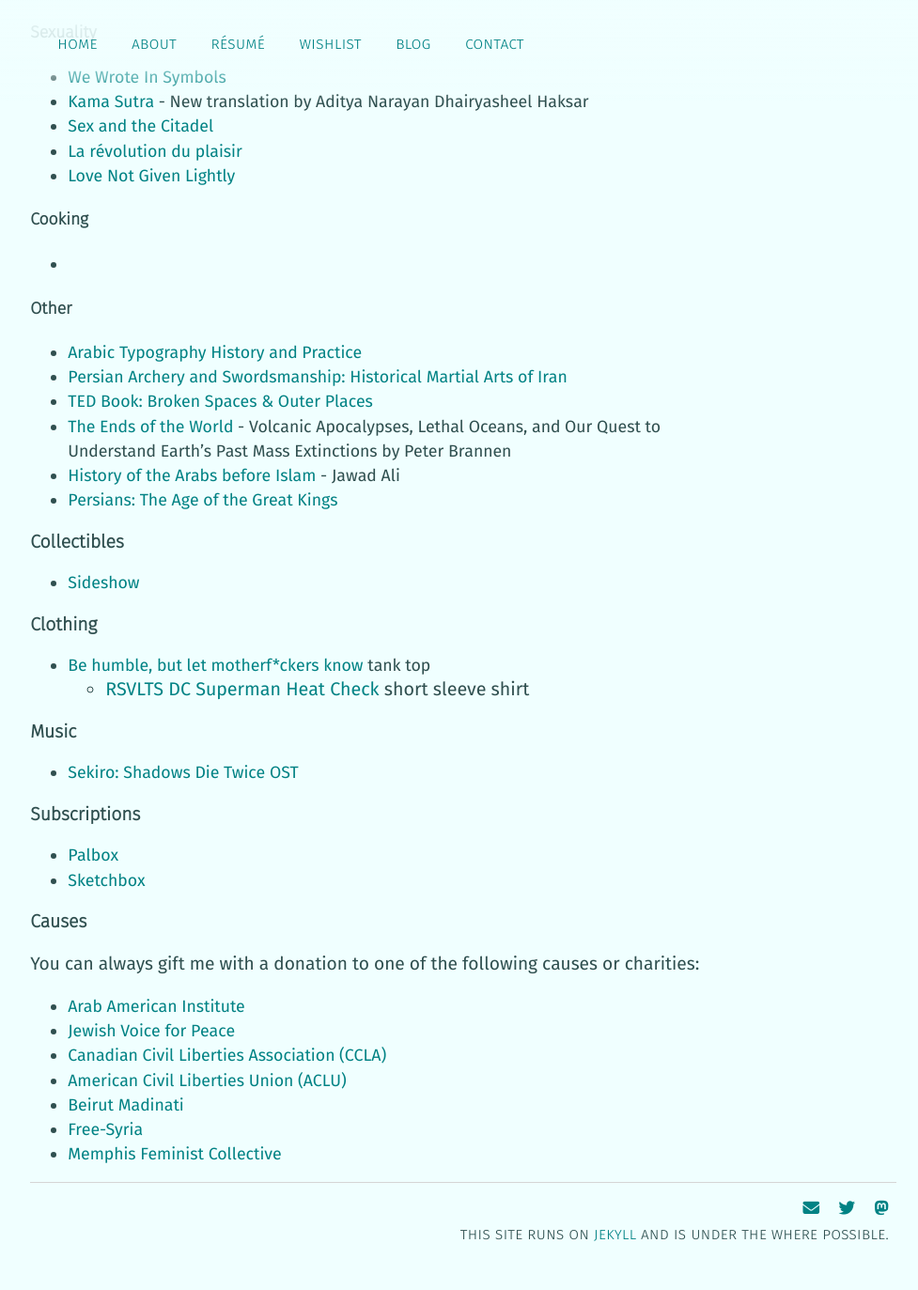
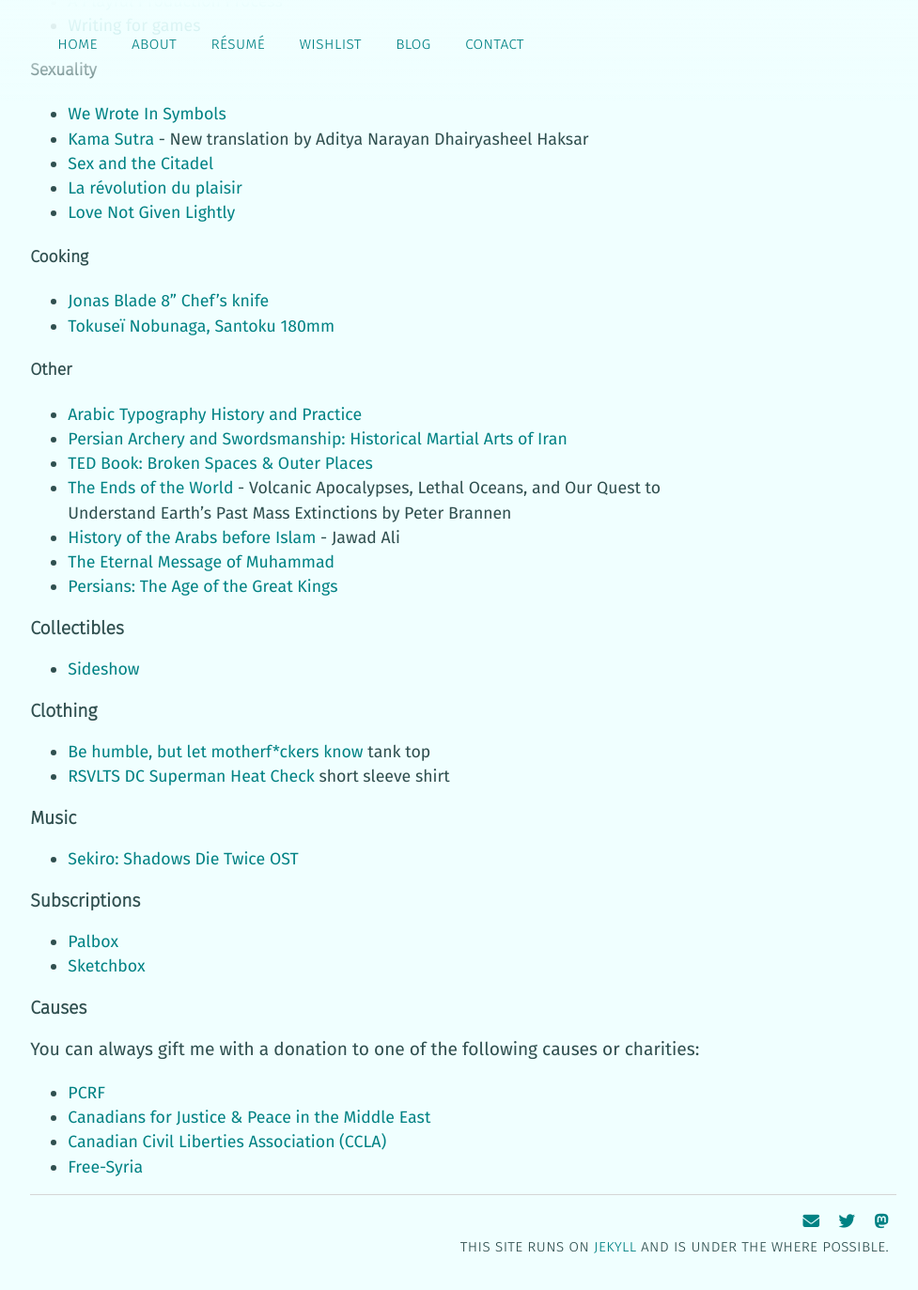
Before and after one commit to mstfacmly/mstfacmly.github.io, a Jekyll site: the page built from wishlist.md, in a window 1280 px wide and 1400 px high, scrolled down 2079 px. Shown: the top 1373 px of the window at 94% size, without its empty margins (147-1124 px from the left). Built offline with Jekyll 4.4.1, drawn with Linux system fonts in a browser that asks for light colours; nearby versions of some CDN libraries; a script that is not in the unit is left out; some of the changed text lies outside the part shown.

Commit message:
update wishlist

```diff
--- a/wishlist.md
+++ b/wishlist.md
@@ -82,7 +85,8 @@
 * [Love Not Given Lightly](https://www.kobo.com/ca/en/ebook/love-not-given-lightly-1)
 
 #### Cooking
-*
+* [Jonas Blade 8" Chef's knife](https://jonasblade.com/product/8-chefs-knife/)
+* [Tokuseï Nobunaga, Santoku 180mm](https://www.lemouleur.com/couteaujaponais/tokusei-nobunaga-gyuto-180)
 
 #### Other
 * [Arabic Typography History and Practice](https://www.niggli.ch/en/produkt/arabic-typography/)
@@ -90,6 +94,7 @@
 * [TED Book: Broken Spaces & Outer Places](https://www.ted.com/read/ted-books/ted-books-library/broken-spaces-outer-places)
 * [The Ends of the World](https://www.kobo.com/ca/en/ebook/the-ends-of-the-world) -  Volcanic Apocalypses, Lethal Oceans, and Our Quest to Understand Earth's Past Mass Extinctions by Peter Brannen
 * [History of the Arabs before Islam]() - Jawad Ali
+* [The Eternal Message of Muhammad](https://www.meccabooks.com/products/the-eternal-message-of-muhammad)
 * [Persians: The Age of the Great Kings](https://www.basicbooks.com/titles/lloyd-llewellyn-jones/persians/9781541600355/)
 
 ### Collectibles
@@ -97,7 +102,7 @@
 
 ### Clothing
 * [Be humble, but let motherf\*ckers know](https://embattledclothing.com/collections/mb-universe/products/be-humble-moon-white-tank-top) tank top
-    * [RSVLTS DC Superman Heat Check](https://www.rsvlts.com/collections/superman/products/dc-superman-heat-check-kunuflex-short-sleeve-shirt?variant=41165911818398) short sleeve shirt
+* [RSVLTS DC Superman Heat Check](https://www.rsvlts.com/collections/superman/products/dc-superman-heat-check-kunuflex-short-sleeve-shirt?variant=41165911818398) short sleeve shirt
 
 ### Music
 * [Sekiro: Shadows Die Twice OST](https://www.amazon.co.jp/dp/B0828Q36G9)
@@ -109,10 +114,7 @@
 ### Causes
 You can always gift me with a donation to one of the following causes or charities:
 
-* [Arab American Institute](https://aai.nationbuilder.com/aaif_donate)
-* [Jewish Voice for Peace](https://jewishvoiceforpeace.org/giving)
+* [PCRF](https://pcrf1.app.neoncrm.com/forms/2024-ramadan-campaign-1)
+* [Canadians for Justice & Peace in the Middle East](https://www.cjpme.org/donate_ep)
 * [Canadian Civil Liberties Association (CCLA)](https://ccla.org/give)
-* [American Civil Liberties Union (ACLU)](https://www.aclu.org/give/fight-back-against-attacks-our-civil-liberties)
-* [Beirut Madinati](http://beirutmadinati.com/donate)
 * [Free-Syria](http://www.free-syria-foundation.org/donate-fre-syria)
-* [Memphis Feminist Collective](http://memphisfeministcollective.org/)
```
Also changed, not shown: other parts of wishlist.md (+4 -1 lines).
